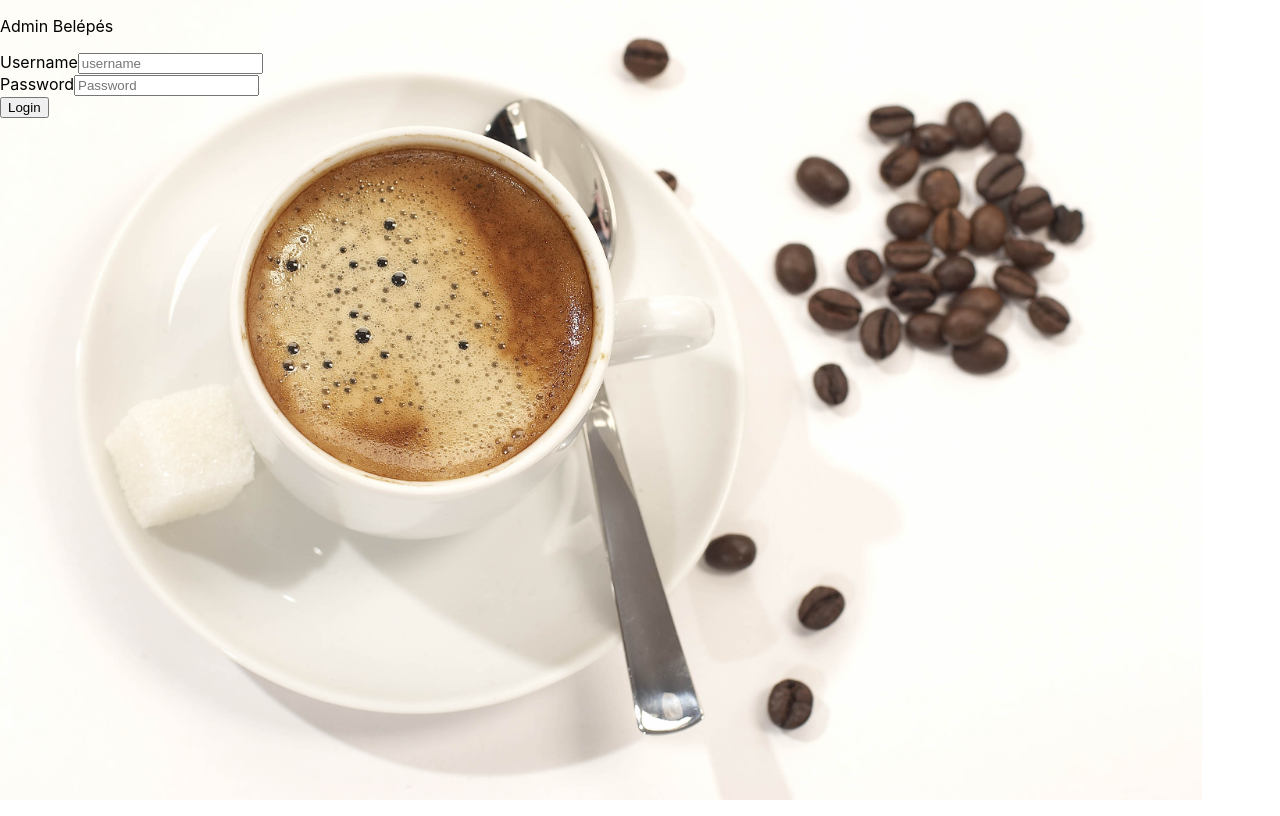
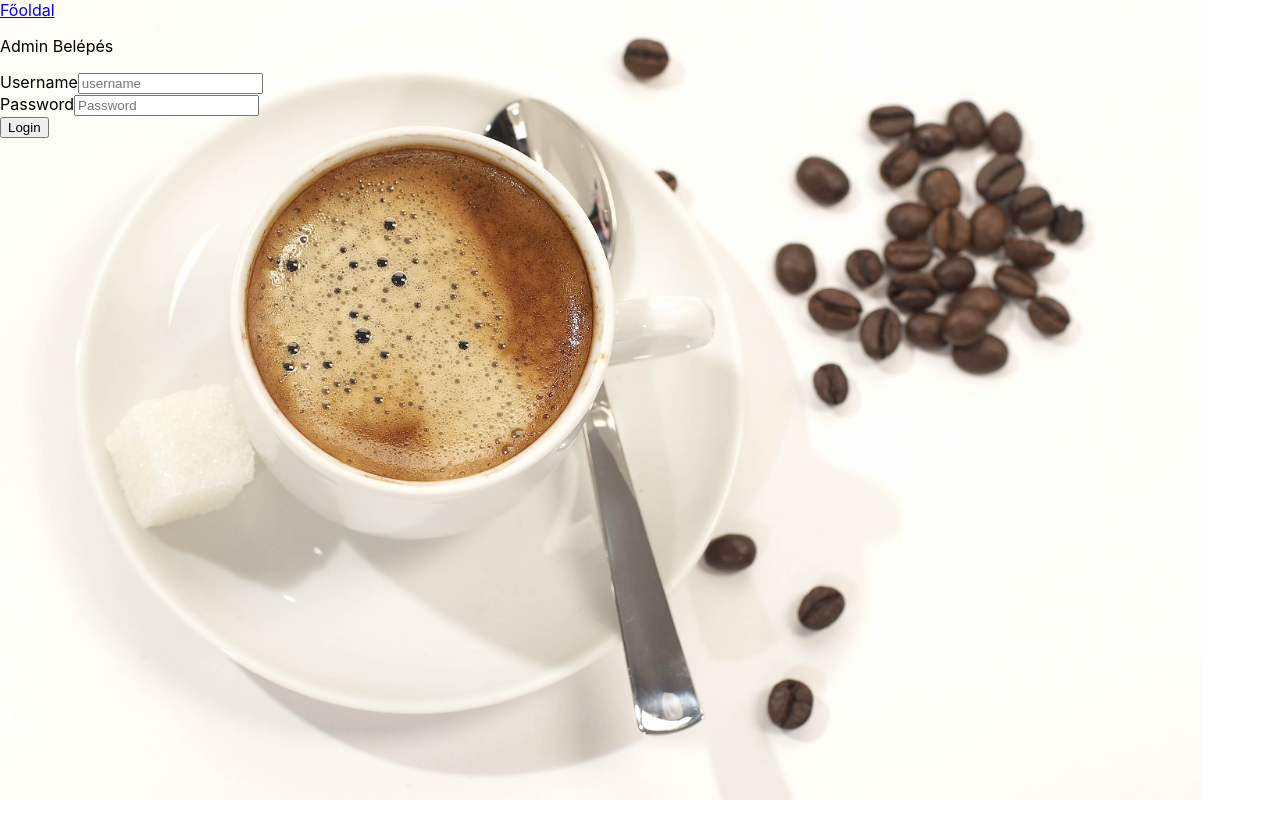
Before and after one commit to MakoveiMiron/csapat-12, a React (Create React App) app in the folder projekt/projekt12/: page /admin/belepes in a window 1280 px wide. Built offline with nearby package versions, Linux system fonts and the light colour scheme.

Commit message:
navlink added to navigate back to the home page

```diff
--- a/projekt/projekt12/src/pages/admin/AdminLogin.js
+++ b/projekt/projekt12/src/pages/admin/AdminLogin.js
@@ -37,6 +37,7 @@ const AdminLogin = () => {
 		<>
 			<main>
 				<section>
+				<NavLink to={"/"}>Főoldal</NavLink>
 					<div>
 						<p> Admin Belépés</p>
 
```
